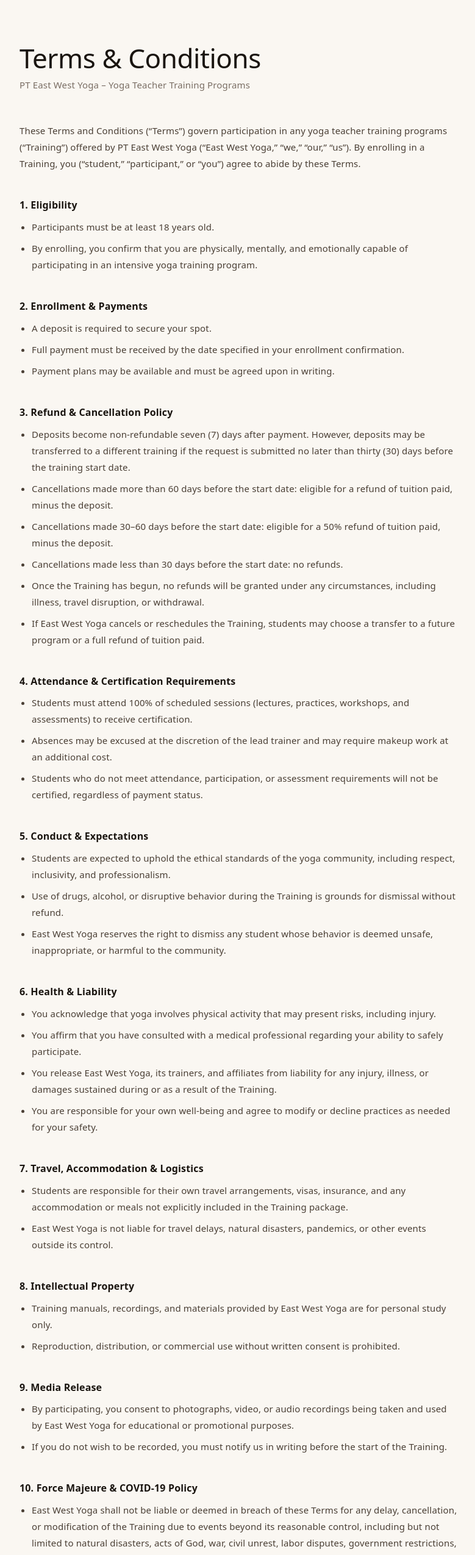
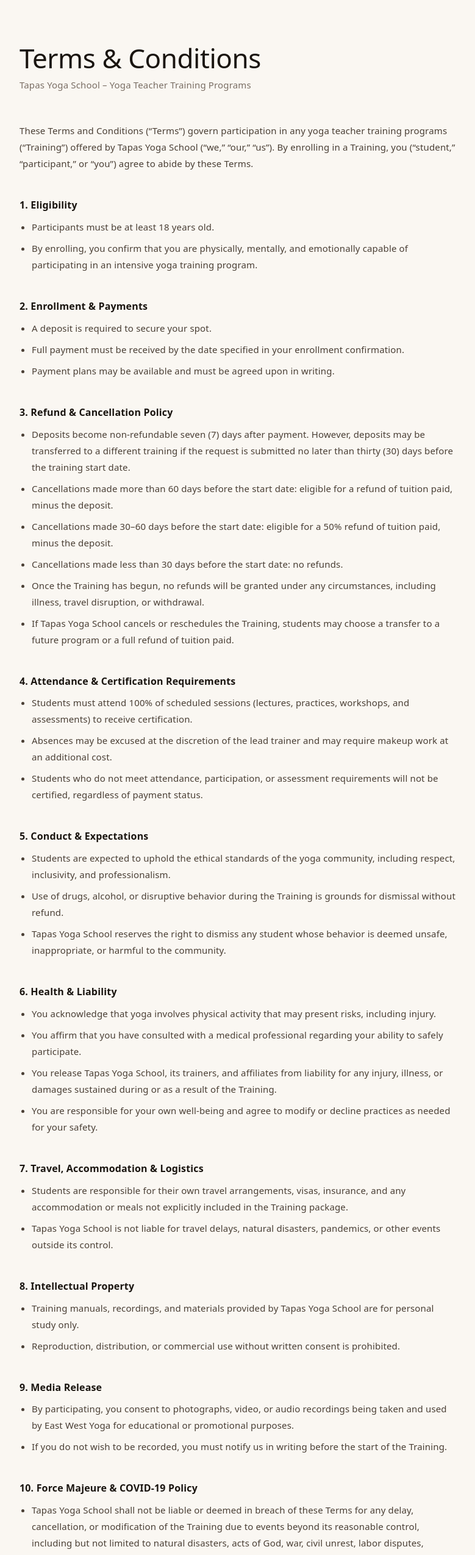
Before and after one commit to sakhawataliryk2/tapas_yoga, a Next.js app: page /terms in a window 1280 px wide. Shown: the part 40-2590 px from the top of the page at 61% size, without its empty margins (248-1027 px from the left). Built offline with nearby package versions, Linux system fonts and the light colour scheme.

Commit message:
T&C copy edits

```diff
--- a/app/terms/page.tsx
+++ b/app/terms/page.tsx
@@ -3,7 +3,7 @@
 
 export const metadata: Metadata = {
   title: "Terms & Conditions | The Tapas Yoga School",
-  description: "Terms and Conditions for PT East West Yoga Teacher Training Programs.",
+  description: "Terms and Conditions for Tapas Yoga School Teacher Training Programs.",
 };
 
 export default function TermsPage() {
@@ -39,13 +39,13 @@
             Terms &amp; Conditions
           </h1>
           <p style={{ ...body, color: "#7A6E64", marginBottom: "48px" }}>
-            PT East West Yoga &ndash; Yoga Teacher Training Programs
+            Tapas Yoga School &ndash; Yoga Teacher Training Programs
           </p>
 
           <p style={{ ...body, marginBottom: "40px" }}>
             These Terms and Conditions (&ldquo;Terms&rdquo;) govern participation in any yoga teacher training
-            programs (&ldquo;Training&rdquo;) offered by PT East West Yoga (&ldquo;East West Yoga,&rdquo;
-            &ldquo;we,&rdquo; &ldquo;our,&rdquo; &ldquo;us&rdquo;). By enrolling in a Training, you
+            programs (&ldquo;Training&rdquo;) offered by Tapas Yoga School (&ldquo;we,&rdquo; &ldquo;our,&rdquo;
+            &ldquo;us&rdquo;). By enrolling in a Training, you
             (&ldquo;student,&rdquo; &ldquo;participant,&rdquo; or &ldquo;you&rdquo;) agree to abide by these Terms.
           </p>
 
@@ -95,7 +95,7 @@
                   travel disruption, or withdrawal.
                 </li>
                 <li>
-                  If East West Yoga cancels or reschedules the Training, students may choose a transfer to a future
+                  If Tapas Yoga School cancels or reschedules the Training, students may choose a transfer to a future
                   program or a full refund of tuition paid.
                 </li>
               </ul>
@@ -133,7 +133,7 @@
                   refund.
                 </li>
                 <li>
-                  East West Yoga reserves the right to dismiss any student whose behavior is deemed unsafe,
+                  Tapas Yoga School reserves the right to dismiss any student whose behavior is deemed unsafe,
                   inappropriate, or harmful to the community.
                 </li>
               </ul>
@@ -151,7 +151,7 @@
                   participate.
                 </li>
                 <li>
-                  You release East West Yoga, its trainers, and affiliates from liability for any injury, illness, or
+                  You release Tapas Yoga School, its trainers, and affiliates from liability for any injury, illness, or
                   damages sustained during or as a result of the Training.
                 </li>
                 <li>
@@ -170,7 +170,7 @@
                   meals not explicitly included in the Training package.
                 </li>
                 <li>
-                  East West Yoga is not liable for travel delays, natural disasters, pandemics, or other events outside
+                  Tapas Yoga School is not liable for travel delays, natural disasters, pandemics, or other events outside
                   its control.
                 </li>
               </ul>
@@ -181,7 +181,7 @@
               <h2 style={sectionTitle}>8. Intellectual Property</h2>
               <ul style={body} className="list-disc pl-5 space-y-2">
                 <li>
-                  Training manuals, recordings, and materials provided by East West Yoga are for personal study only.
+                  Training manuals, recordings, and materials provided by Tapas Yoga School are for personal study only.
                 </li>
                 <li>Reproduction, distribution, or commercial use without written consent is prohibited.</li>
               </ul>
@@ -206,7 +206,7 @@
               <h2 style={sectionTitle}>10. Force Majeure &amp; COVID-19 Policy</h2>
               <ul style={body} className="list-disc pl-5 space-y-2">
                 <li>
-                  East West Yoga shall not be liable or deemed in breach of these Terms for any delay, cancellation, or
+                  Tapas Yoga School shall not be liable or deemed in breach of these Terms for any delay, cancellation, or
                   modification of the Training due to events beyond its reasonable control, including but not limited to
                   natural disasters, acts of God, war, civil unrest, labor disputes, government restrictions, pandemics,
                   public health emergencies, or transportation interruptions.
@@ -236,11 +236,11 @@
               <ul style={body} className="list-disc pl-5 space-y-2">
                 <li>
                   Students agree not to post, publish, or distribute training materials, manuals, or proprietary content
-                  from PT East West Yoga on social media, websites, or other platforms without prior written consent.
+                  from Tapas Yoga School on social media, websites, or other platforms without prior written consent.
                 </li>
                 <li>
                   Sharing short, personal reflections or non-sensitive photos is welcome, but content that misrepresents
-                  East West Yoga, its teachers, or fellow students is strictly prohibited.
+                  Tapas Yoga School, its teachers, or fellow students is strictly prohibited.
                 </li>
                 <li>
                   Any posts, videos, or commentary that disparage, defame, or otherwise harm the reputation of East West
@@ -252,7 +252,7 @@
                   (such as social media managers, influencers, or family/friends).
                 </li>
                 <li>
-                  East West Yoga reserves the right to request removal of any unauthorized or harmful content, and
+                  Tapas Yoga School reserves the right to request removal of any unauthorized or harmful content, and
                   violation of this clause may result in legal action.
                 </li>
               </ul>
@@ -263,7 +263,7 @@
               <h2 style={sectionTitle}>12. Changes to Terms &amp; Conditions</h2>
               <ul style={body} className="list-disc pl-5 space-y-2">
                 <li>
-                  PT East West Yoga reserves the right to update, amend, or modify these Terms and Conditions at any
+                  Tapas Yoga School reserves the right to update, amend, or modify these Terms and Conditions at any
                   time without prior notice.
                 </li>
                 <li>Any changes will be effective immediately upon posting to our website.</li>
@@ -284,7 +284,7 @@
               <ul style={body} className="list-disc pl-5 space-y-2">
                 <li>These Terms are governed by the laws of Indonesia.</li>
                 <li>
-                  Any disputes will be resolved in the jurisdiction where East West Yoga is registered (Bali, Indonesia).
+                  Any disputes will be resolved in the jurisdiction where Tapas Yoga School is registered (Bali, Indonesia).
                 </li>
               </ul>
             </section>
```
